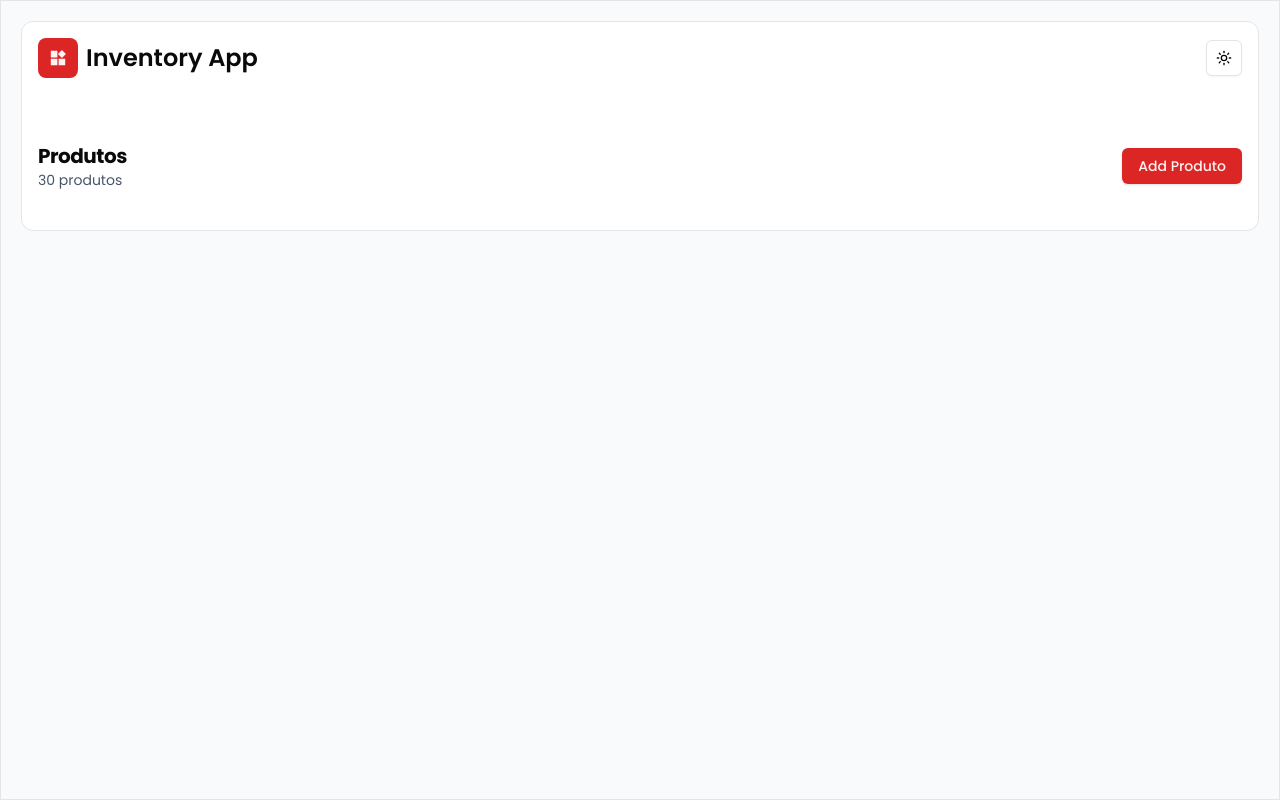
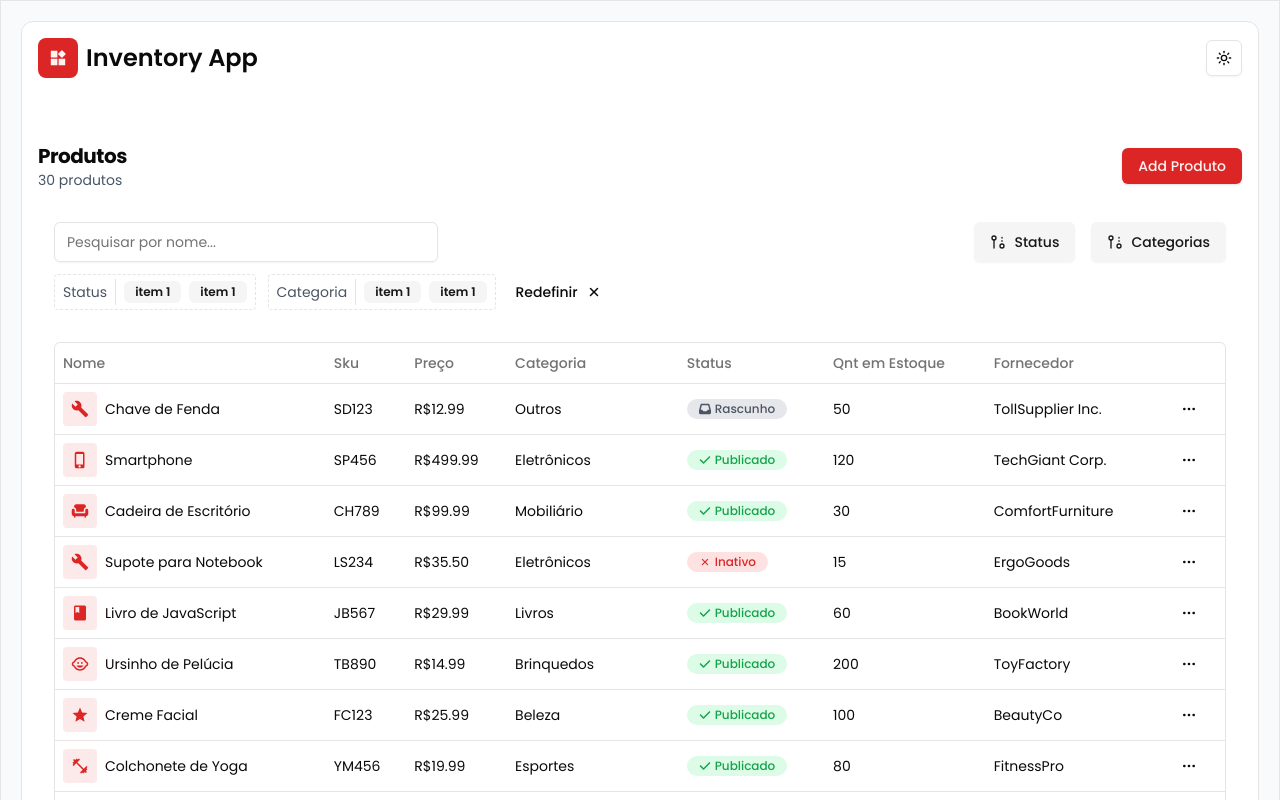
Before and after one commit to QuiLion7/inventory-app, a Next.js app: page / in a window 1280 px wide. Shown: the top 800 px of the page. Built offline with nearby package versions, Linux system fonts and the light colour scheme.

Commit message:
feat: add products table

```diff
--- a/components/Table/Table.tsx
+++ b/components/Table/Table.tsx
@@ -1,3 +1,6 @@
+import { columns } from "../Product/columns";
+import { products } from "../Product/productData";
+import ProductTable from "../Product/ProductTable";
 import { Button } from "../ui/button";
 import { Card, CardContent, CardHeader, CardTitle } from "../ui/card";
 
@@ -14,7 +17,9 @@ export default function Table() {
         </div>
       </CardHeader>
 
-      <CardContent></CardContent>
+      <CardContent>
+        <ProductTable data={products} columns={columns} />
+      </CardContent>
     </Card>
   );
 }
```
